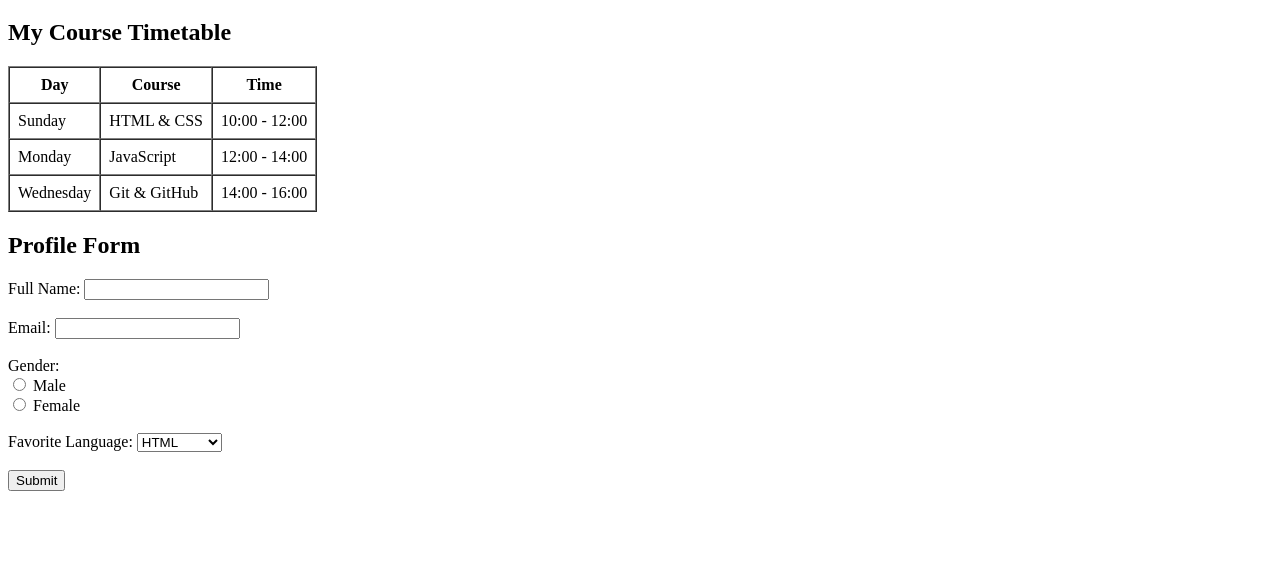
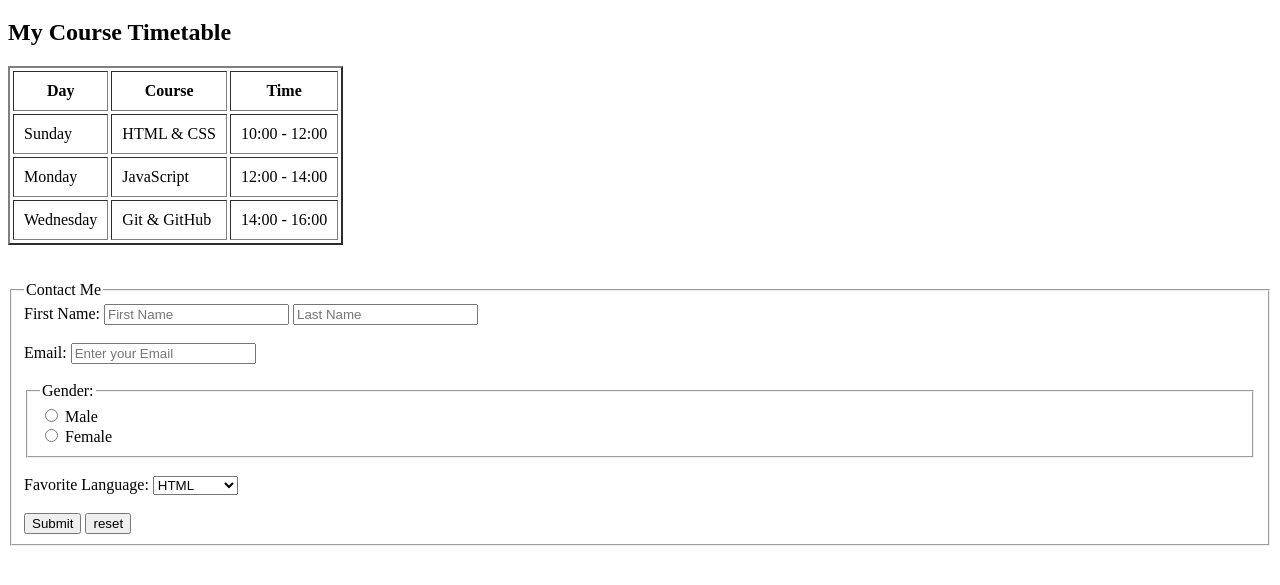
Before and after one commit to rana-khalilibraheem/week1-html-portfolio, a plain HTML site: page profile.html in a window 1280 px wide. Shown: the part 61-646 px from the top of the page. Drawn offline with Linux system fonts and the light colour scheme.

Commit message:
Updated project with new changes

```diff
--- a/profile.html
+++ b/profile.html
@@ -7,10 +7,8 @@
 </head>
 <body>
   <h1>My Profile</h1>
-
-  <!-- Table Example -->
   <h2>My Course Timetable</h2>
-  <table border="1" cellpadding="8" cellspacing="0">
+  <table border="2" cellpadding="10" cellspacing="3">
     <tr>
       <th>Day</th>
       <th>Course</th>
@@ -32,22 +30,26 @@
       <td>14:00 - 16:00</td>
     </tr>
   </table>
-
-  <!-- Form Example -->
-  <h2>Profile Form</h2>
-  <form action="#" method="GET">
-    <label for="fullname">Full Name:</label>
-    <input type="text" id="fullname" name="fullname" required><br><br>
+  <br> <br>
+  <fieldset>
+    <legend> Contact Me  </legend>
+  <form  method="GET">
+    <label>First Name:</label>
+    <input type="text" id="FName" name="FName" required placeholder="First Name">
+    <input type="text" id="LName" name="LName" required placeholder="Last Name"><br><br>
 
     <label for="email">Email:</label>
-    <input type="email" id="email" name="email" required><br><br>
+    <input type="email" id="email" name="email" required placeholder="Enter your Email"><br><br>
 
-    <!-- Gender -->
-    <label>Gender:</label><br>
-    <input type="radio" id="male" name="gender" value="Male">
-    <label for="male">Male</label><br>
-    <input type="radio" id="female" name="gender" value="Female">
-    <label for="female">Female</label><br><br>
+    <fieldset>
+      <legend>Gender: </legend>
+
+      <input type="radio" id="male" name="gender" value="Male">
+      <label for="male">Male</label><br>
+      <input type="radio" id="female" name="gender" value="Female">
+      <label for="female">Female</label><br>
+    </fieldset> <br>
+
 
     <!-- Favorite Language -->
     <label for="language">Favorite Language:</label>
@@ -58,6 +60,13 @@
     </select><br><br>
 
     <input type="submit" value="Submit">
+    <input type="reset" value="reset">
   </form>
+
+
+
+
+  </fieldset>
+
 </body>
 </html>
```
Also changed, not shown: index.html (+9 -4 lines).
